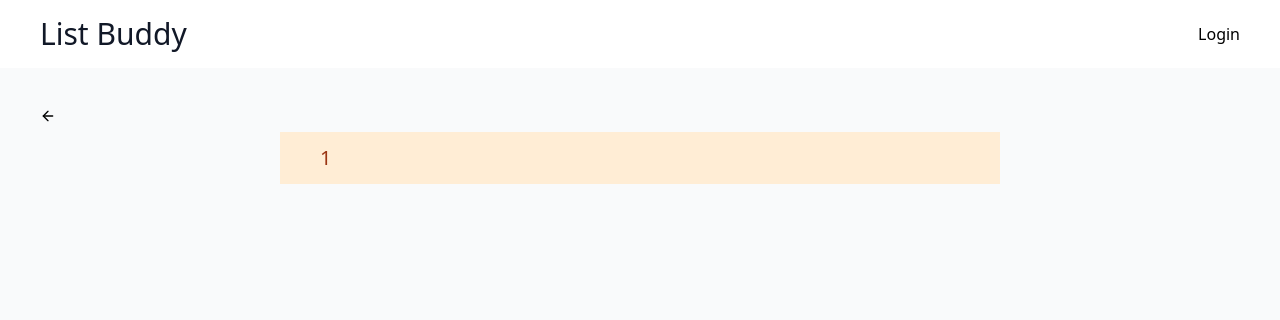
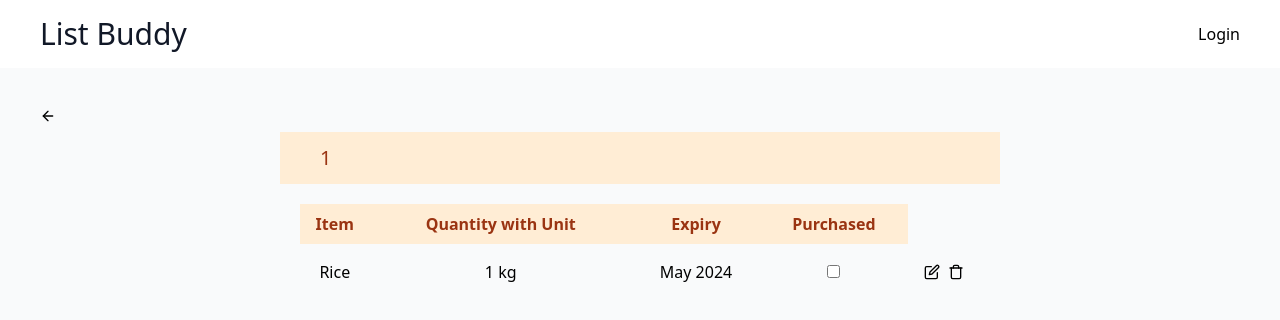
Before and after one commit to developernik18/list-buddy, a Next.js app: page /list/1 in a window 1280 px wide. Shown: the top 320 px of the page. Built offline with nearby package versions, Linux system fonts and the light colour scheme.

Commit message:
modified layout for list detail page

```diff
--- a/app/(dashboard)/list/[listTitle]/page.tsx
+++ b/app/(dashboard)/list/[listTitle]/page.tsx
@@ -1,5 +1,5 @@
 import Link from "next/link";
-import { FiArrowLeft } from "react-icons/fi";
+import { FiArrowLeft, FiEdit, FiTrash } from "react-icons/fi";
 
 export default function ListInDetail({ params }: {params: {listTitle: string}}) {
   return (
@@ -16,6 +16,54 @@ export default function ListInDetail({ params }: {params: {listTitle: string}})
           </span>
         </div>
 
+        <section className="p-5">
+          <table className="w-full">
+            <thead className=" bg-orange-100 text-secondary-default h-10">
+              <tr>
+                <th>
+                  Item
+                </th>
+                <th>
+                  Quantity with Unit
+                </th>
+                <th>
+                  Expiry
+                </th>
+                <th aria-colspan={2}>
+                  Purchased
+                </th>
+              </tr>
+
+            </thead>
+
+            <tbody>
+              <tr className="text-center h-14">
+                <td>
+                  Rice
+                </td>
+                <td>
+                  1 kg
+                </td>
+                <td>
+                  May 2024
+                </td>
+                <td>
+                  <input type="checkbox" />
+                </td>
+                <td className="flex flex-row gap-2 items-center justify-center h-14">
+                  <span>
+                    <FiEdit />
+                  </span>
+                  <span>
+                    <FiTrash />
+                  </span>
+                </td>
+              </tr>
+            </tbody>
+          </table>
+        </section>
+
+
       </section>
 
     </section>
```
